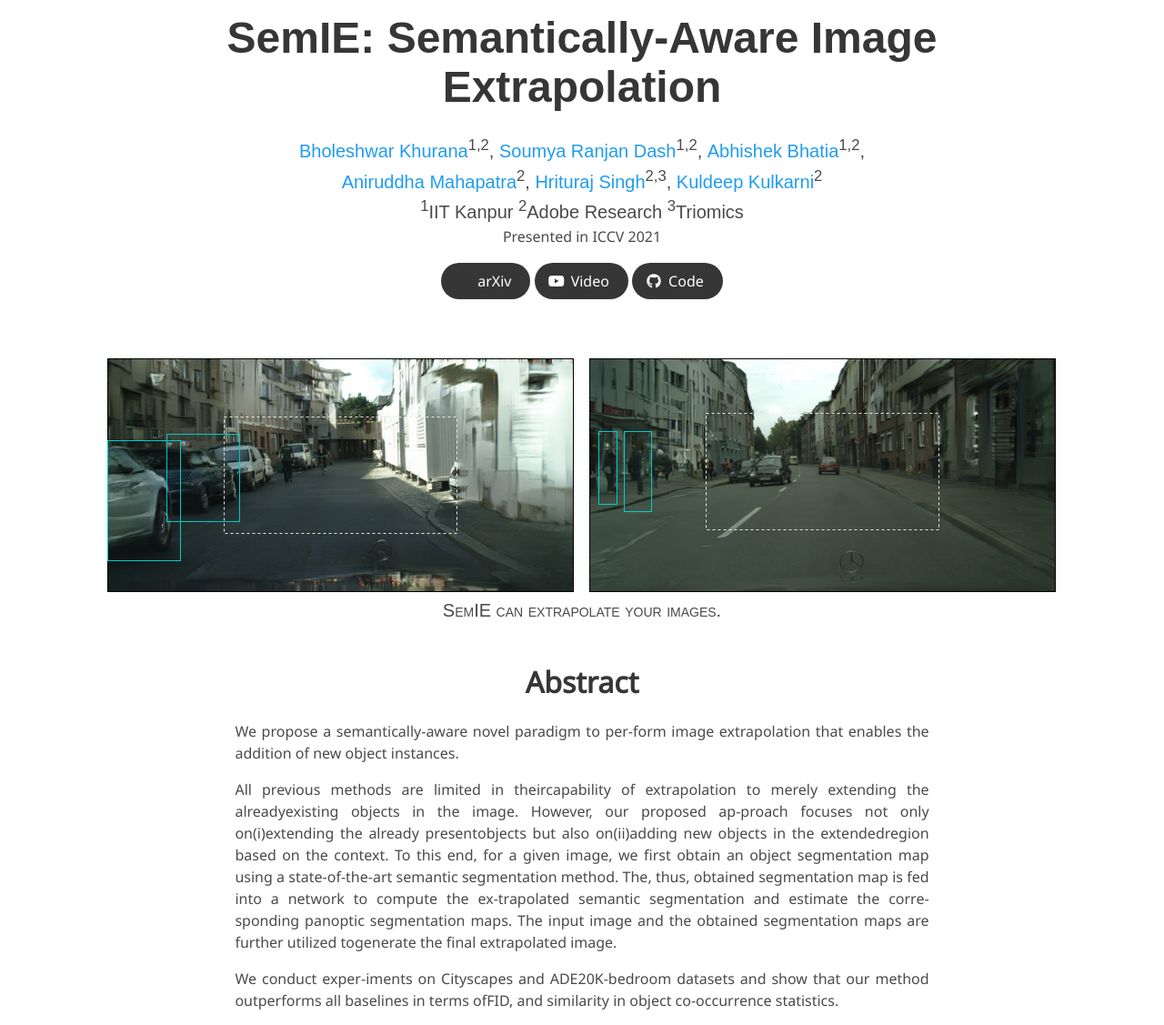
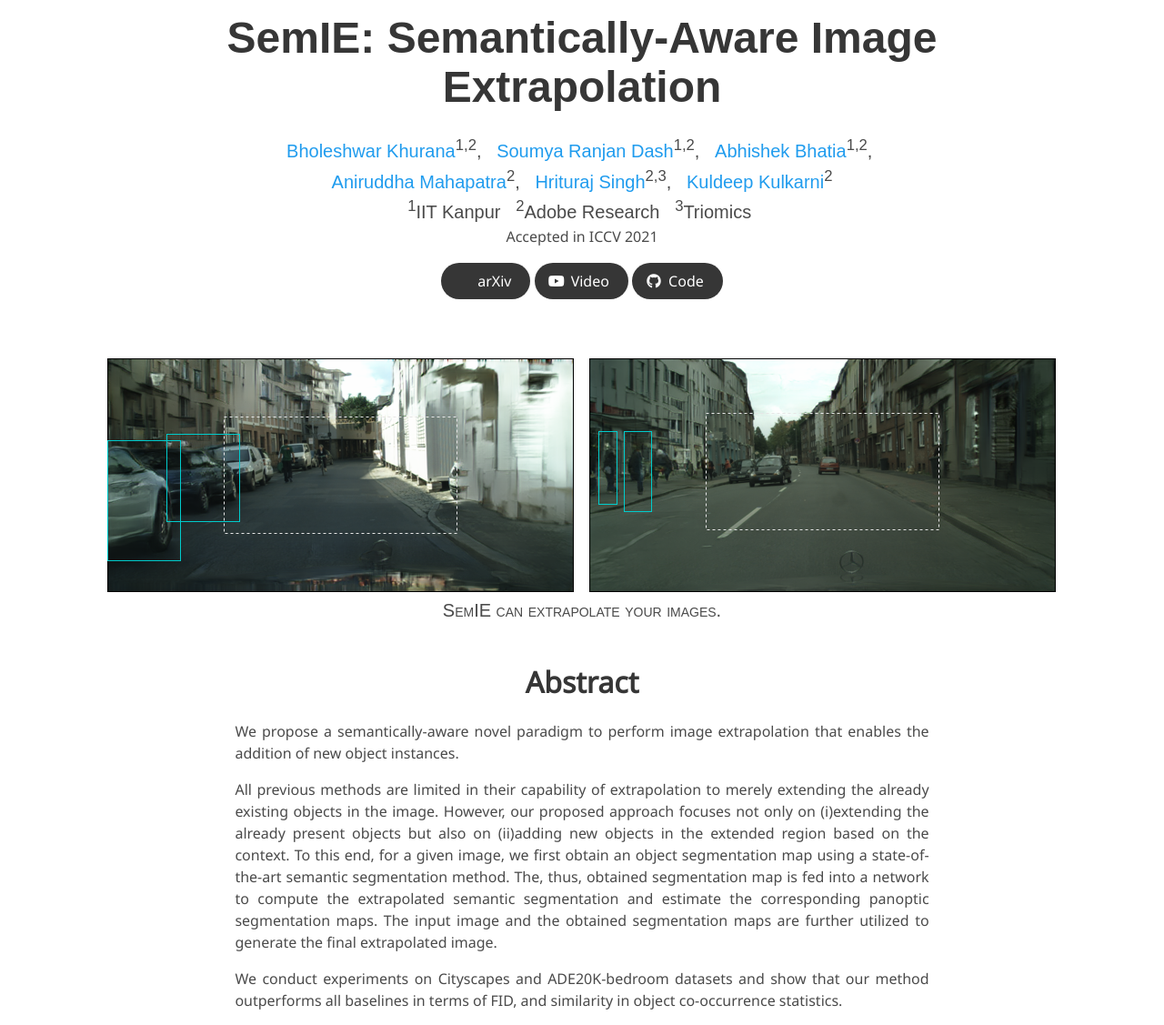
Before and after one commit to semie-iccv/semie-iccv.github.io, a plain HTML site: page index.html in a window 1280 px wide. Shown: the part 33-1160 px from the top of the page at 91% size. Drawn offline with nearby package versions, Linux system fonts and the light colour scheme; some icons are missing; a web font is replaced by a local one.

Commit message:
Fix typos

```diff
--- a/index.html
+++ b/index.html
@@ -41,20 +41,20 @@
           <h1 class="title is-1 publication-title">SemIE: Semantically-Aware Image Extrapolation</h1>
           <div class="is-size-5 publication-authors">
             <span class="author-block">
-              <a>Bholeshwar Khurana</a><sup>1,2</sup>,
+              <a href = "https://www.linkedin.com/in/bholeshwar-khurana-6717231a9" >Bholeshwar Khurana</a><sup>1,2</sup>, &nbsp;
             </span>
               <span class="author-block">
-              <a>Soumya Ranjan Dash</a><sup>1,2</sup>,
+              <a href = "https://www.linkedin.com/in/soumya-ranjan-dash-2b651b172">Soumya Ranjan Dash</a><sup>1,2</sup>, &nbsp;
             </span>
               <span class="author-block">
-              <a>Abhishek Bhatia</a><sup>1,2</sup>,
+              <a href = "https://www.linkedin.com/in/abhishek-bhatia-177248195" >Abhishek Bhatia</a><sup>1,2</sup>,&nbsp;
             </span>
             <br>
             <span class="author-block">
-              <a href = "https://anime26398.github.io">Aniruddha Mahapatra</a><sup>2</sup>,
+              <a href = "https://anime26398.github.io">Aniruddha Mahapatra</a><sup>2</sup>, &nbsp;
             </span>
             <span class="author-block">
-              <a href = "https://singh-hrituraj.github.io"> Hrituraj Singh</a><sup>2,3</sup>,
+              <a href = "https://singh-hrituraj.github.io"> Hrituraj Singh</a><sup>2,3</sup>, &nbsp;
             </span>
             <span class="author-block">
               <a href = "https://kuldeepkulkarni.github.io">Kuldeep Kulkarni</a><sup>2</sup>
@@ -62,11 +62,11 @@
           </div>
 
           <div class="is-size-5 publication-authors">
-            <span class="author-block"><sup>1</sup>IIT Kanpur</span>
-            <span class="author-block"><sup>2</sup>Adobe Research</span>
-            <span class="author-block"><sup>3</sup>Triomics</span>
+            <span class="author-block"><sup>1</sup>IIT Kanpur</span> &nbsp;
+            <span class="author-block"><sup>2</sup>Adobe Research</span> &nbsp;
+            <span class="author-block"><sup>3</sup>Triomics</span>&nbsp;
           </div>
-          <p> Presented in ICCV 2021 </p>
+          <p> Accepted in ICCV 2021 </p>
           <div class="column has-text-centered">
             <div class="publication-links">
               <!-- PDF Link. -->
@@ -184,22 +184,22 @@
         <h2 class="title is-3">Abstract</h2>
         <div class="content has-text-justified">
           <p>
-            We propose a semantically-aware novel paradigm to per-form image extrapolation
+            We propose a semantically-aware novel paradigm to perform image extrapolation
              that enables the addition of new object instances.
           </p>
           <p>
-             All previous methods are limited in theircapability of extrapolation to merely extending the alreadyexisting objects
-             in the image. However, our proposed ap-proach focuses not only on(i)extending the
-             already presentobjects but also on(ii)adding new objects in the extendedregion based on
+             All previous methods are limited in their capability of extrapolation to merely extending the already
+             existing objects in the image. However, our proposed approach focuses not only on (i)extending the
+             already present objects but also on (ii)adding new objects in the extended region based on
               the context. To this end, for a given image, we first obtain an object segmentation map
               using a state-of-the-art semantic segmentation method. The, thus, obtained segmentation
-               map is fed into a network to compute the ex-trapolated semantic segmentation and estimate
-                the corre-sponding panoptic segmentation maps. The input image and the obtained
-                 segmentation maps are further utilized togenerate the final extrapolated image.
+               map is fed into a network to compute the extrapolated semantic segmentation and estimate
+                the corresponding panoptic segmentation maps. The input image and the obtained
+                 segmentation maps are further utilized to generate the final extrapolated image.
                  </p>
                  <p>
-                   We conduct exper-iments on Cityscapes and ADE20K-bedroom datasets and show that
-                   our method outperforms all baselines in terms ofFID, and similarity in object co-occurrence statistics.
+                   We conduct experiments on Cityscapes and ADE20K-bedroom datasets and show that
+                   our method outperforms all baselines in terms of FID, and similarity in object co-occurrence statistics.
           </p>
         </div>
       </div>
```
